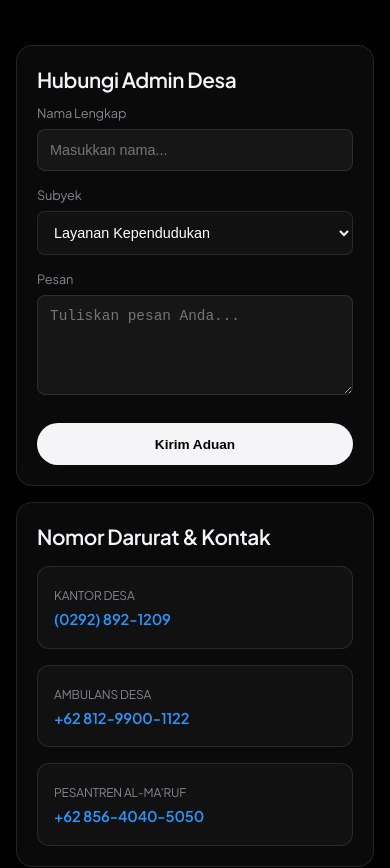
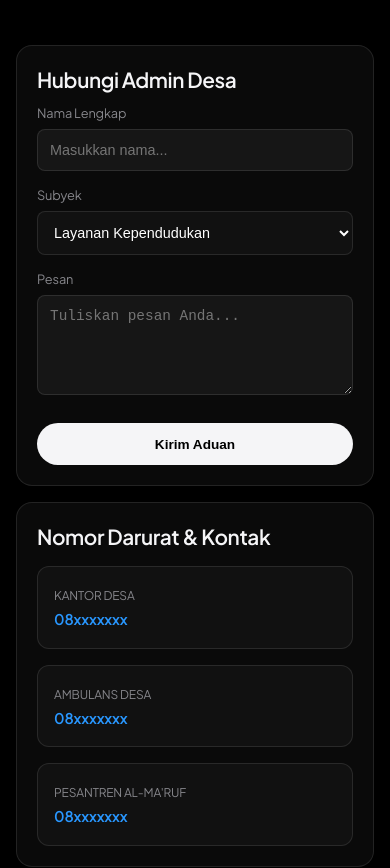
Before and after one commit to qodirs30/bandungsari, a website: page public/kontak.html in a window 390 px wide. Shown: the part 246-1114 px from the top of the page. Drawn offline with Linux system fonts and the light colour scheme.

Commit message:
fix: Update placeholder phone numbers to 08xxxxxxx

```diff
--- a/public/assets/css/style.css
+++ b/public/assets/css/style.css
@@ -1,6 +1,5 @@
 /* Bandungsari.com - Apple Design System (Emil Kowalski Edition) */
 @import url("https://fonts.googleapis.com/css2?family=Plus+Jakarta+Sans:wght@300;400;500;600;700&display=swap");
-
 :root {
   --bg-page: #000000;
   --bg-surface: rgba(255, 255, 255, 0.04);
--- a/public/kontak.html
+++ b/public/kontak.html
@@ -69,15 +69,15 @@
                 <div style="display: flex; flex-direction: column; gap: 1rem; margin-top: 1rem;">
                     <div style="padding: 1rem; background: rgba(255,255,255,0.03); border-radius: 12px; border: 1px solid var(--border-glass);">
                         <span style="font-size: 0.75rem; color: var(--text-muted);">KANTOR DESA</span>
-                        <p style="font-weight: 600; color: var(--accent); margin: 0.25rem 0 0;">(0292) 892-1209</p>
+                        <p style="font-weight: 600; color: var(--accent); margin: 0.25rem 0 0;">08xxxxxxx</p>
                     </div>
                     <div style="padding: 1rem; background: rgba(255,255,255,0.03); border-radius: 12px; border: 1px solid var(--border-glass);">
                         <span style="font-size: 0.75rem; color: var(--text-muted);">AMBULANS DESA</span>
-                        <p style="font-weight: 600; color: var(--accent); margin: 0.25rem 0 0;">+62 812-9900-1122</p>
+                        <p style="font-weight: 600; color: var(--accent); margin: 0.25rem 0 0;">08xxxxxxx</p>
                     </div>
                     <div style="padding: 1rem; background: rgba(255,255,255,0.03); border-radius: 12px; border: 1px solid var(--border-glass);">
                         <span style="font-size: 0.75rem; color: var(--text-muted);">PESANTREN AL-MA'RUF</span>
-                        <p style="font-weight: 600; color: var(--accent); margin: 0.25rem 0 0;">+62 856-4040-5050</p>
+                        <p style="font-weight: 600; color: var(--accent); margin: 0.25rem 0 0;">08xxxxxxx</p>
                     </div>
                 </div>
             </div>
```
Also changed, not shown: public/index.html (+1 -1 lines).
